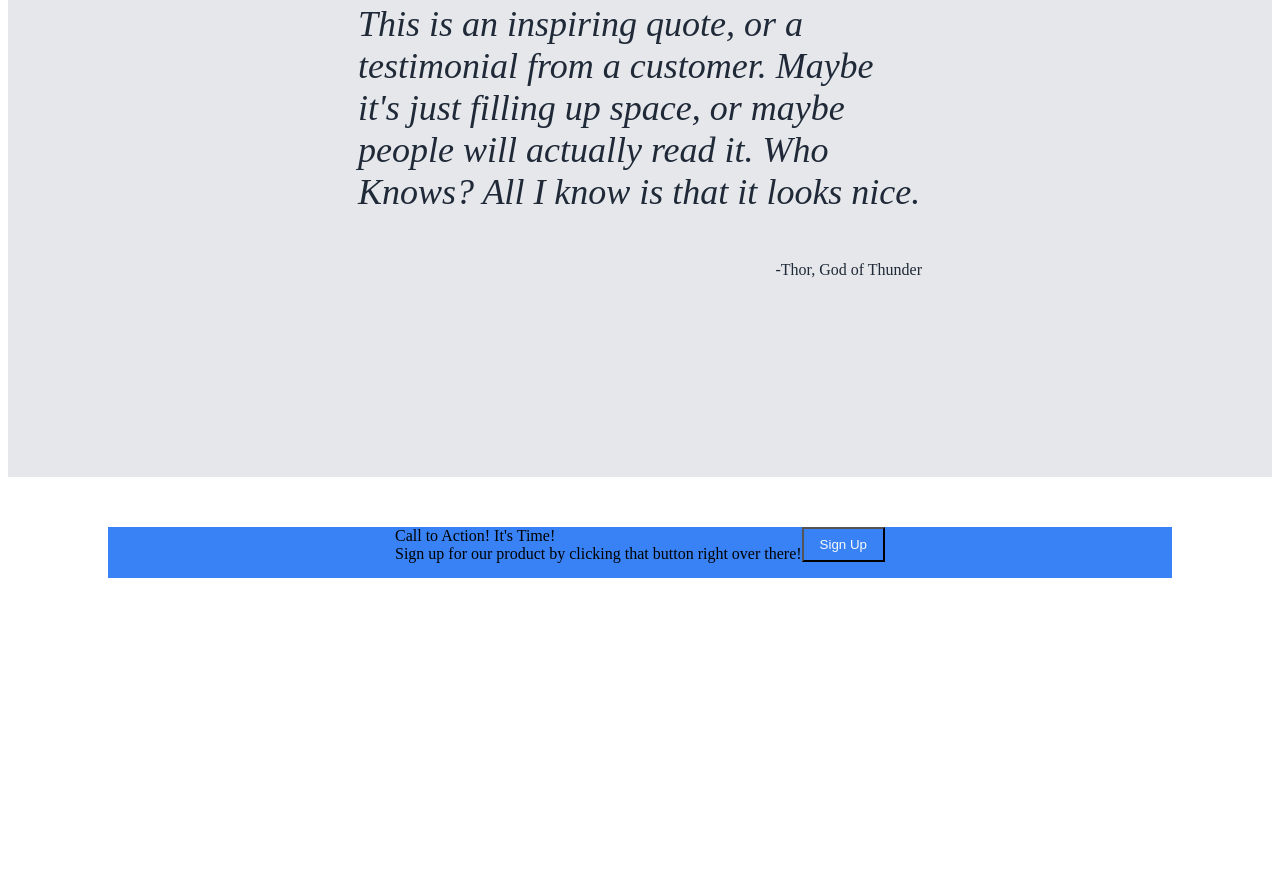
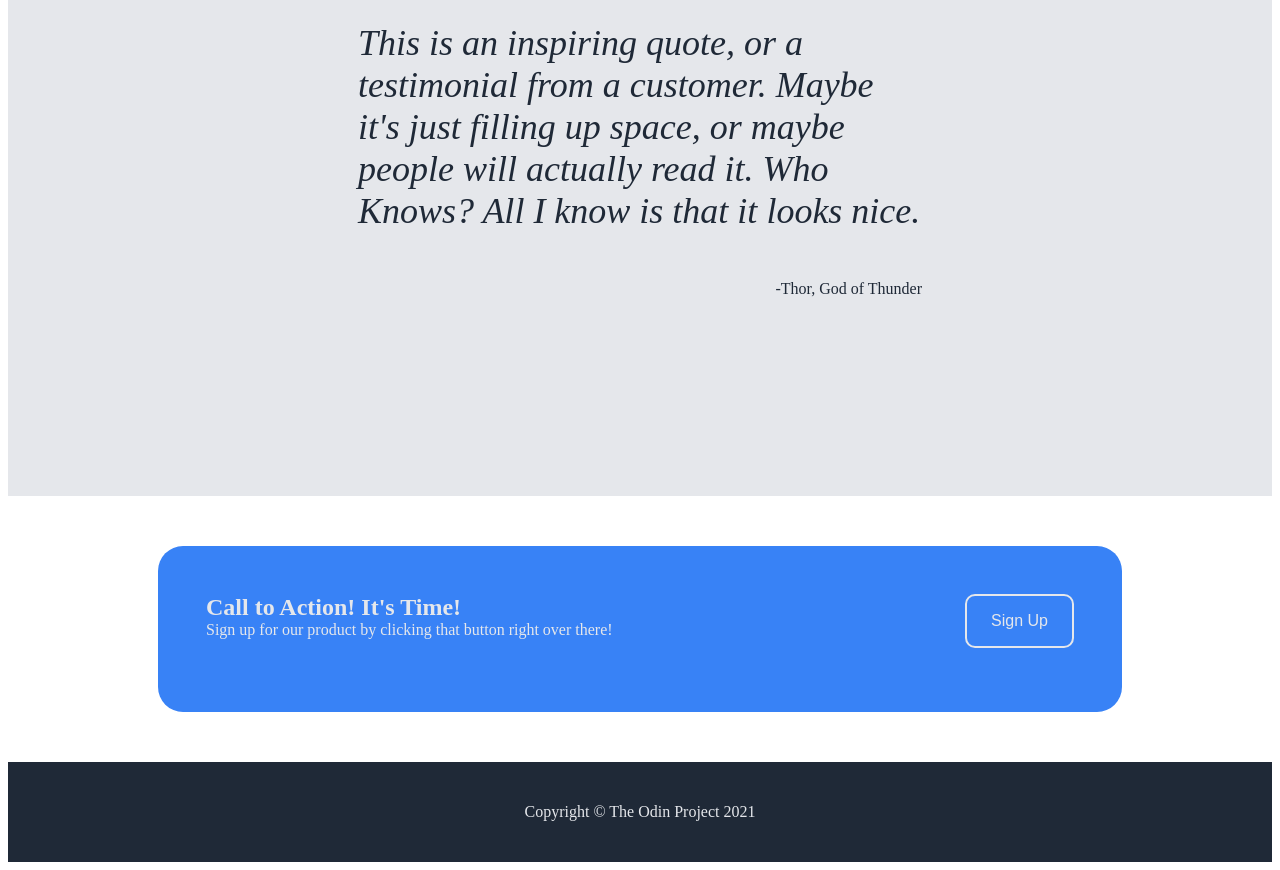
Before and after one commit to ChrisCablish/landing-page, a plain HTML site: page index.html in a window 1280 px wide. Shown: the part 1041-1911 px from the top of the page. Before the commit the page ends 1677 px from the top, so only its background shows below. Drawn offline with Linux system fonts and the light colour scheme.

Commit message:
Finish CTA and header sections

```diff
--- a/index.html
+++ b/index.html
@@ -96,7 +96,10 @@
 
 
 
-    <div class="footer"></div>
+    <div class="footer-container">
+        <div class="footer-text">Copyright &copy; The Odin Project 2021 </div>
+
+    </div>
 
 </body>
 </html>
--- a/style.css
+++ b/style.css
@@ -114,6 +114,7 @@ button {
     border-style: solid;
     border-width: 5px;
     border-color: #3882f6;
+    border-radius: 25px;
 
 }
 
@@ -159,13 +160,43 @@ button {
 
 .blue-box-content {
     display: flex;
+    justify-content: space-between;
+    color: #e5e7eb;
 
 }
 
 .blue-box {
-    margin: 50px 100px;
+    margin: 50px 150px;
     background-color: #3882f6;
+    /*display: flex;*/
+    /*align-items: center;
+    justify-content: center;*/
+    padding: 48px;
+    border-radius: 25px;
+}
+
+.action-head {
+    font-size: 24px;
+    font-weight: bold;
+}
+
+.footer-container {
+    background-color: #1f2937;
+    color: #e5e7eb;
     display: flex;
+    justify-content: center;
     align-items: center;
-    justify-content: center;
+    height: 100px;
 }
+
+button {
+    border-radius: 10px;
+    padding: 16px 24px;
+    border: 2px solid #e5e7eb;
+    color: #e5e7eb;
+    font-size: 16px;
+    cursor: pointer;
+    background-color: #3882f6;
+
+
+}
```
